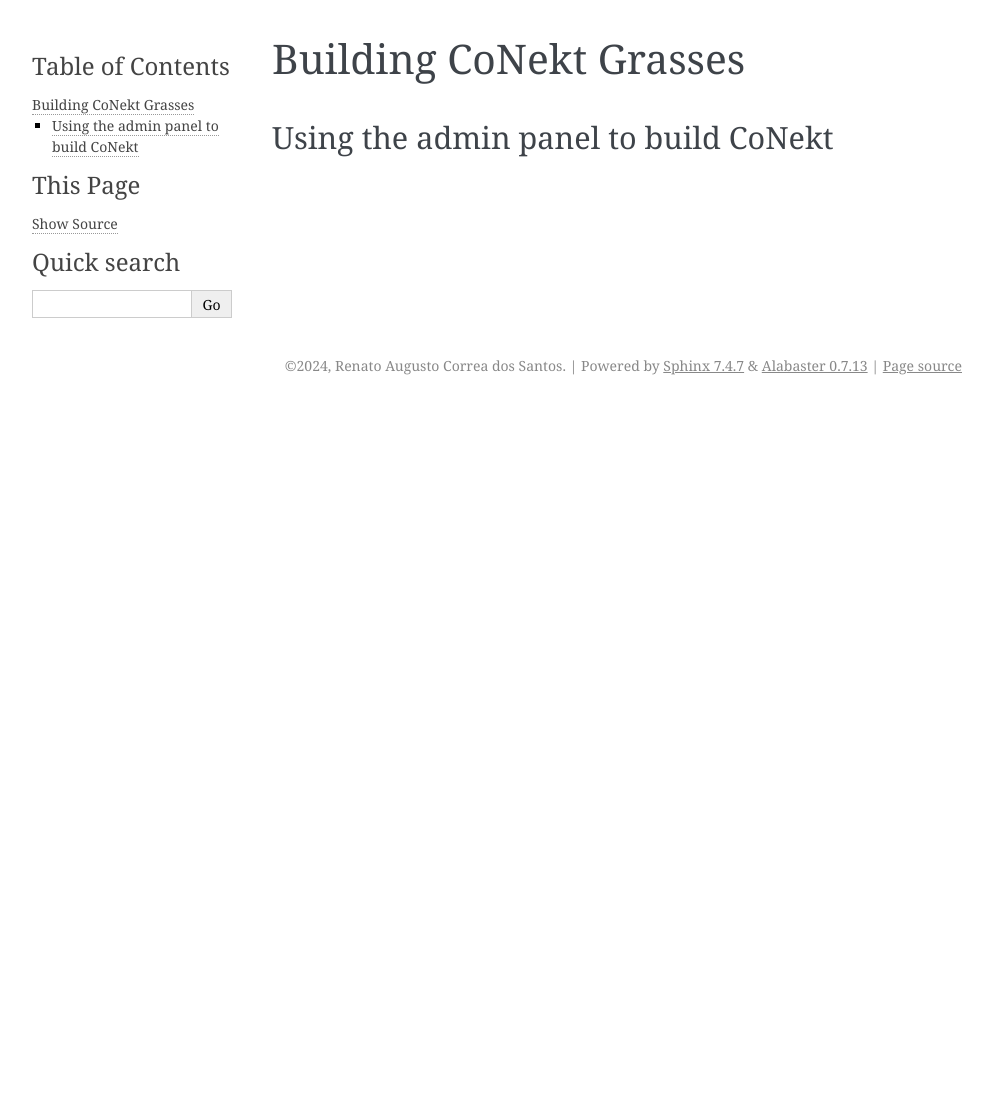
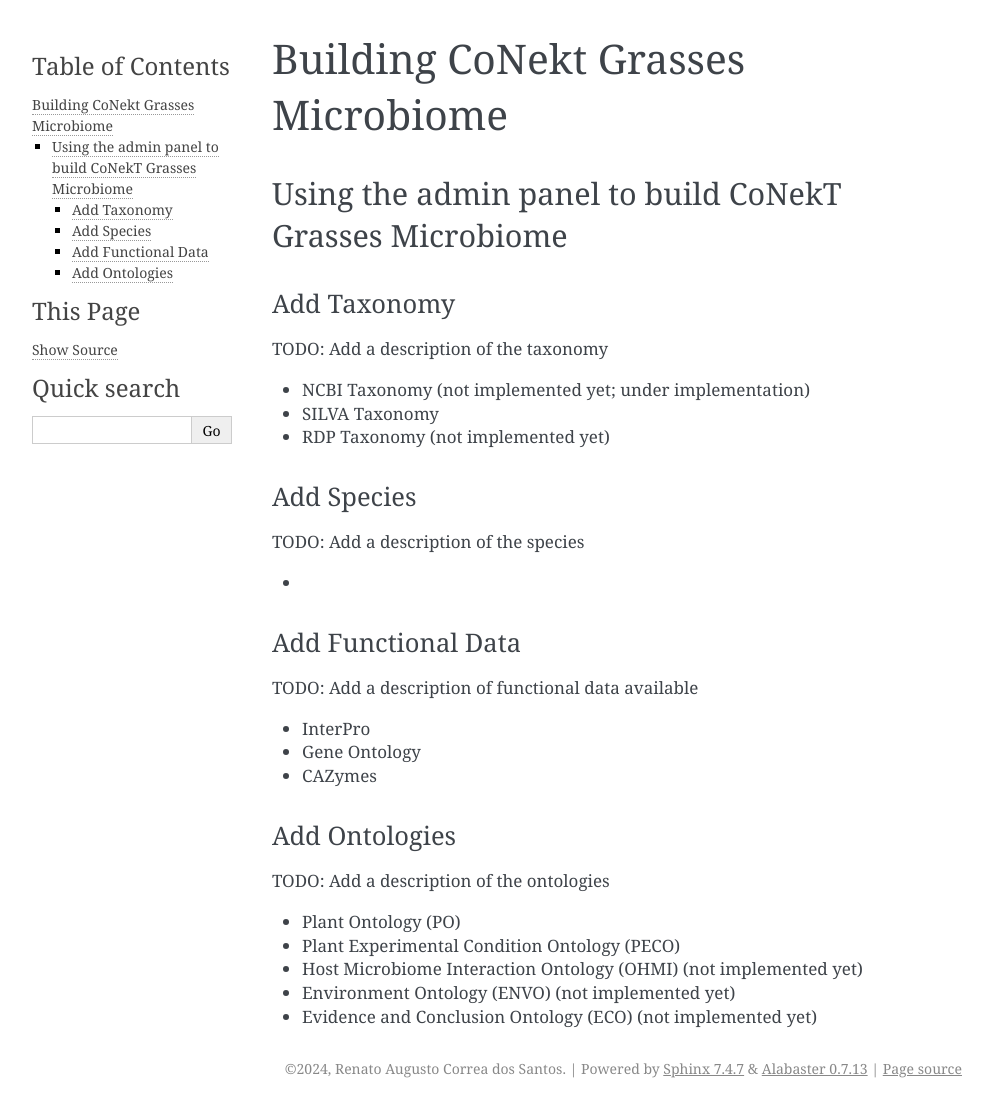
Before and after one commit to SantosRAC/conekt_grasses_microbiome, a Sphinx documentation site: the page built from CoNekT_Grasses_Microbiome/docs/source/building_conekt_microbiome.md, in a window 1280 px wide. Shown: the whole page, without its empty margins (148-1141 px from the left). Built offline with Sphinx 7.4.7, drawn with Linux system fonts in a browser that asks for light colours; pages that are not in the unit, such as notebooks, are missing from menus; before the commit the page ends 900 px from its top, so only the background shows below that.

Commit message:
Drafting information to be added to the platform

```diff
--- a/CoNekT_Grasses_Microbiome/docs/source/building_conekt_microbiome.md
+++ b/CoNekT_Grasses_Microbiome/docs/source/building_conekt_microbiome.md
@@ -1,3 +1,36 @@
-# Building CoNekt Grasses
+# Building CoNekt Grasses Microbiome
 
-## Using the admin panel to build CoNekt
+## Using the admin panel to build CoNekT Grasses Microbiome
+
+### Add Taxonomy
+
+TODO: Add a description of the taxonomy
+
+ * NCBI Taxonomy (not implemented yet; under implementation)
+ * SILVA Taxonomy
+ * RDP Taxonomy (not implemented yet)
+
+### Add Species
+
+TODO: Add a description of the species
+
+ *
+
+### Add Functional Data
+
+TODO: Add a description of functional data available
+
+ * InterPro
+ * Gene Ontology
+ * CAZymes
+
+
+### Add Ontologies
+
+TODO: Add a description of the ontologies
+
+ * Plant Ontology (PO)
+ * Plant Experimental Condition Ontology (PECO)
+ * Host Microbiome Interaction Ontology (OHMI) (not implemented yet)
+ * Environment Ontology (ENVO) (not implemented yet)
+ * Evidence and Conclusion Ontology (ECO) (not implemented yet)
```
